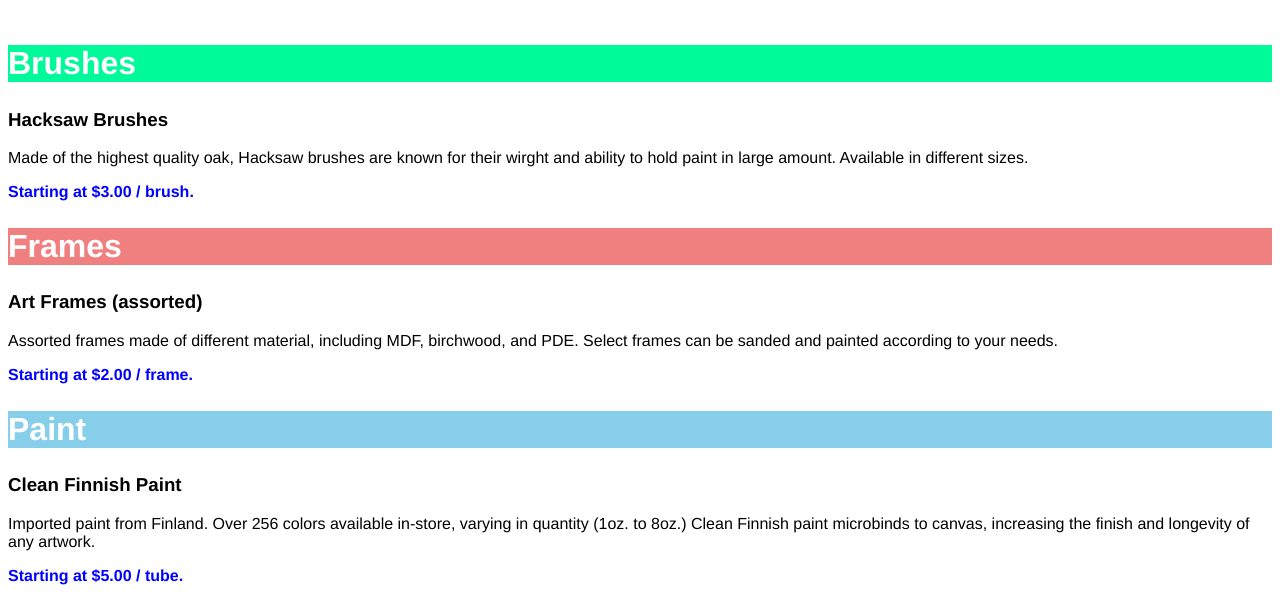
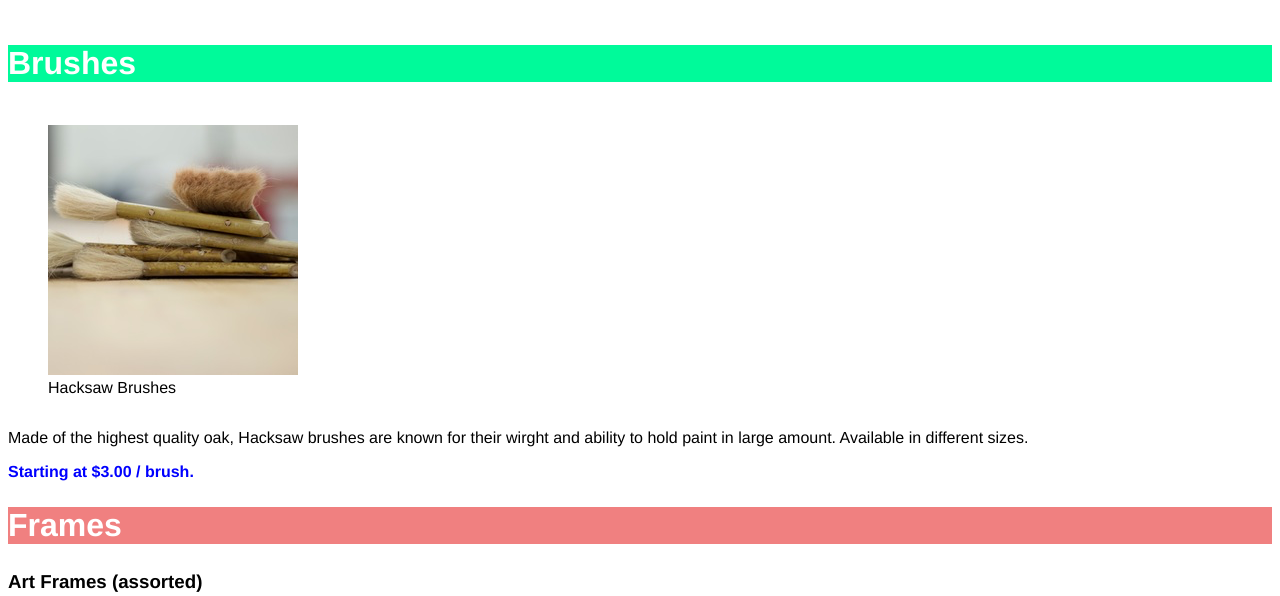
Before and after one commit to asiaburton/Dasmotos_Arts_Crafts, a plain HTML site: page index.html in a window 1280 px wide. Shown: the part 204-800 px from the top of the page. Drawn offline with Linux system fonts and the light colour scheme.

Commit message:
Updating html for semantics.

```diff
--- a/Styles/styles.css
+++ b/Styles/styles.css
@@ -12,8 +12,6 @@ h1{
 
 h1, .brand{
     background-image: URL('./Images/pattern.png');
-
-
 }
 
 h2{
@@ -43,3 +41,16 @@ aside{
     font-weight: bold;
     color: blue;
 }
+
+/* figure, .picture{
+    text-align: left;
+} */
+
+/* img{
+    position: relative;
+} */
+
+.picture{
+    display: inline-block;
+    text-align: left;
+}
--- a/index.html
+++ b/index.html
@@ -15,7 +15,10 @@
         <main>
             <article>
                 <h2 class="brushes">Brushes</h2>
-    <h3>Hacksaw Brushes</h3>
+                <figure class="picture">
+                    <img src="Styles/Images/hacksaw.png" alt="Hacksaw paint brushes"/>
+                    <figcaption class="caption">Hacksaw Brushes</figcaption>
+                </figure>
                 <p>Made of the highest quality oak, Hacksaw brushes are known for their wirght and ability to hold paint in large amount. Available in different sizes.</p>
             </article>
             <aside>
```
Lines whose indentation alone changed are shown as unchanged.
